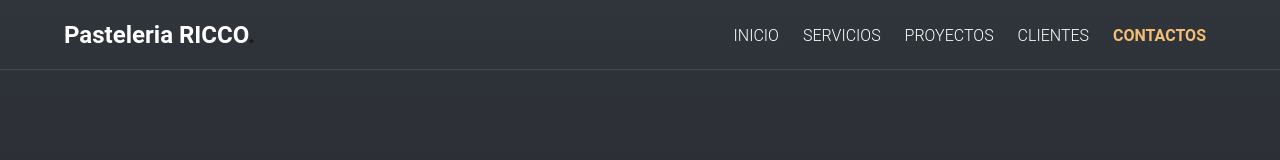
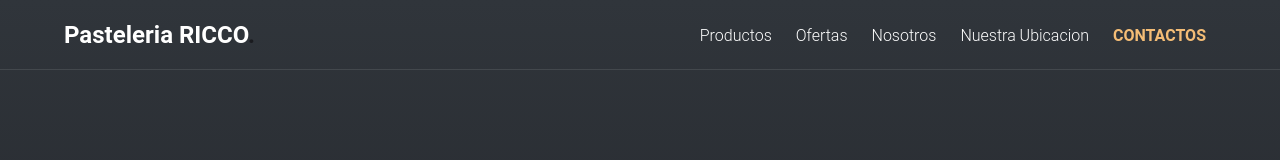
Before and after one commit to lguzmanUMG/Laboratorio2_UMG, a plain HTML site: page index.html in a window 1280 px wide. Shown: the top 160 px of the page. Drawn offline with nearby package versions, Linux system fonts and the light colour scheme.

Commit message:
Update index.html
Cambio de menú

```diff
--- a/index.html
+++ b/index.html
@@ -21,10 +21,10 @@
                  <h2 class="logo_name">Pasteleria RICCO<span class="point">.</span></h2>
               </div>
               <div class="links">
-                <a href="#" class="link">INICIO</a>
-                <a href="#" class="link">SERVICIOS</a>
-                <a href="#" class="link">PROYECTOS</a>
-                <a href="#" class="link">CLIENTES</a>
+                <a href="#" class="link">Productos</a>
+                <a href="#" class="link">Ofertas</a>
+                <a href="#" class="link">Nosotros</a>
+                <a href="#" class="link">Nuestra Ubicacion</a>
                 <a href="#" class="link link--active" >CONTACTOS</a>
 
               </div>
```
